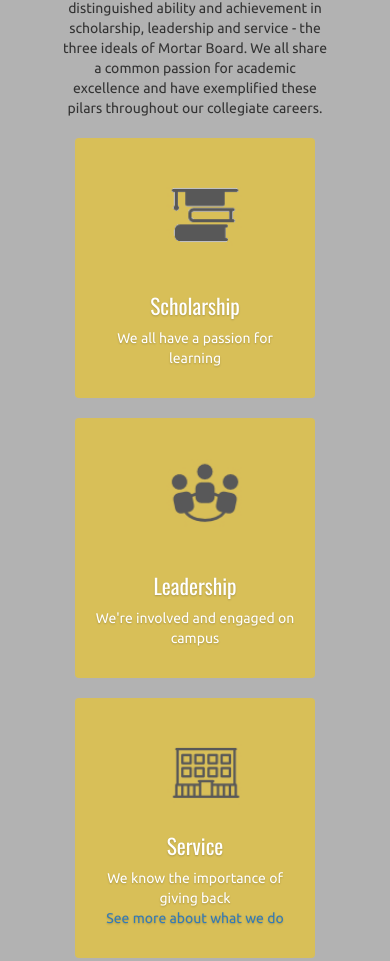
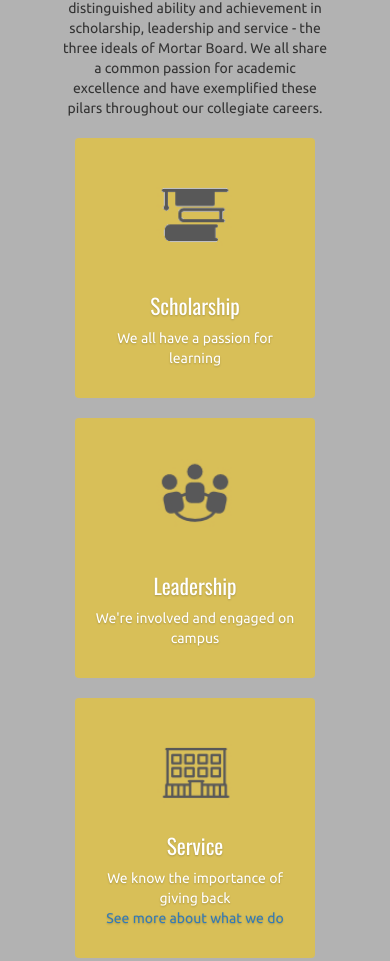
Before and after one commit to britted/Project2, a plain HTML site: page index.html in a window 390 px wide. Shown: the part 872-1833 px from the top of the page. Drawn offline with nearby package versions, Linux system fonts and the light colour scheme.

Commit message:
last one!

```diff
--- a/css/custom.css
+++ b/css/custom.css
@@ -78,14 +78,8 @@
   margin-bottom: 20px;
   color:white;
 }
-.pilar-pic, .service-pic{
-	min-height: 260px;
-	border-radius: 4px;
-	background: no-repeat;
-	background-size: cover;
-	opacity: .5;
-}
-@media (max-width: 992px){
+
+@media (min-width: 768px){
 .pilar-pic, .service-pic{
 	min-height: 260px;
 	border-radius: 4px;
@@ -100,6 +94,16 @@
 	min-height: 260px;
 	border-radius: 4px;
 	background: no-repeat;
+	background-size: cover;
+	opacity: .5;
+}
+}
+
+@media (max-width: 640px){
+.pilar-pic, .service-pic{
+	min-height: 260px;
+	border-radius: 4px;
+	background: no-repeat center center;
 	background-size: cover;
 	opacity: .5;
 }
```
